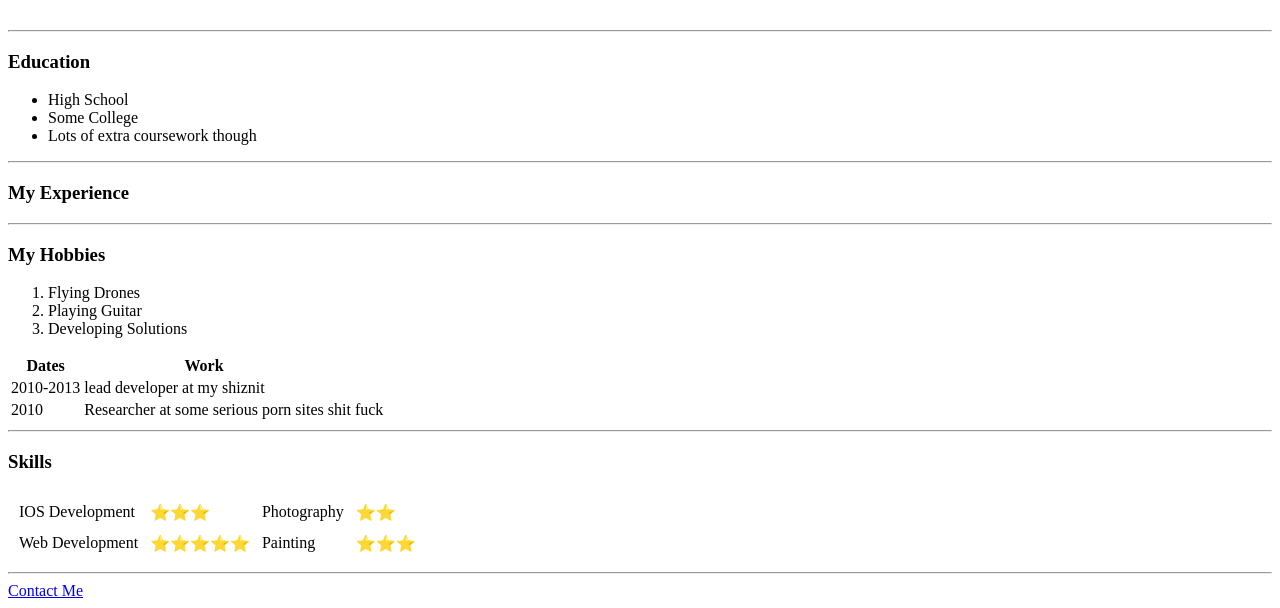
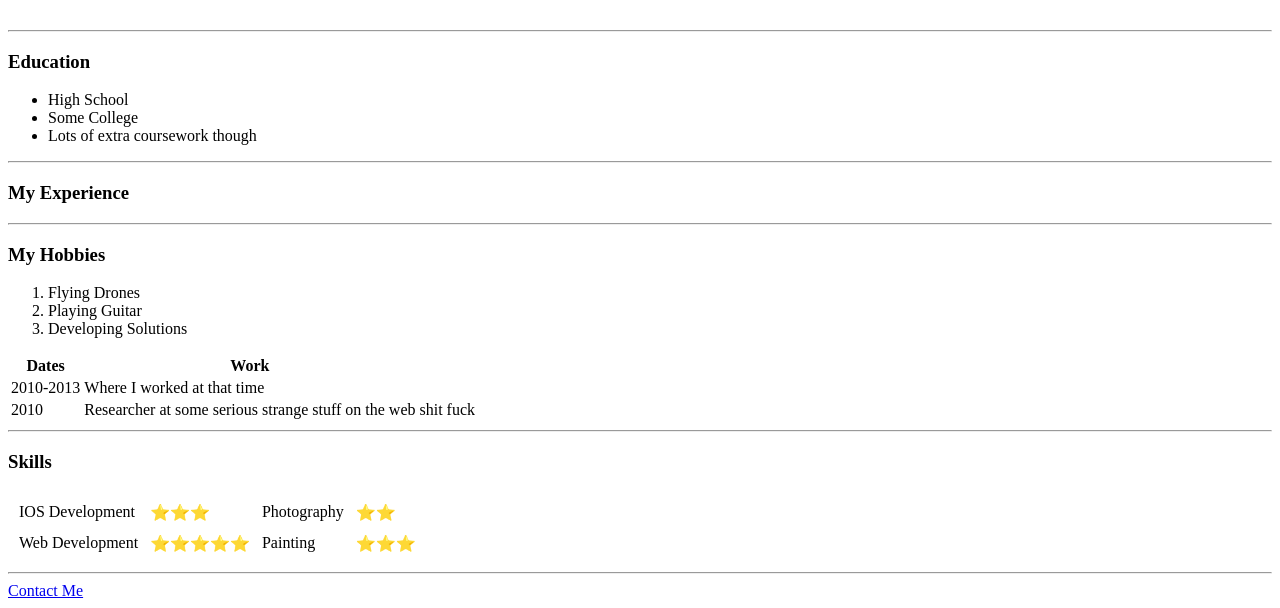
Before and after one commit to Mindsap-dev/edu-dev, a plain HTML site: page index.html in a window 1280 px wide. Shown: the part 199-807 px from the top of the page. Drawn offline with Linux system fonts and the light colour scheme.

Commit message:
Update index.html

```diff
--- a/index.html
+++ b/index.html
@@ -62,11 +62,11 @@
   <tr>
     <td>2010-2013</td>
     <td>
-      lead developer at my shiznit
+      Where I worked at that time
     </td>
     <tr>
       <td>2010</td>
-      <td>Researcher at some serious porn sites</td>
+      <td>Researcher at some serious strange stuff on the web</td>
       <td>shit</td>
       <td>fuck</td>
     </tr>
```
